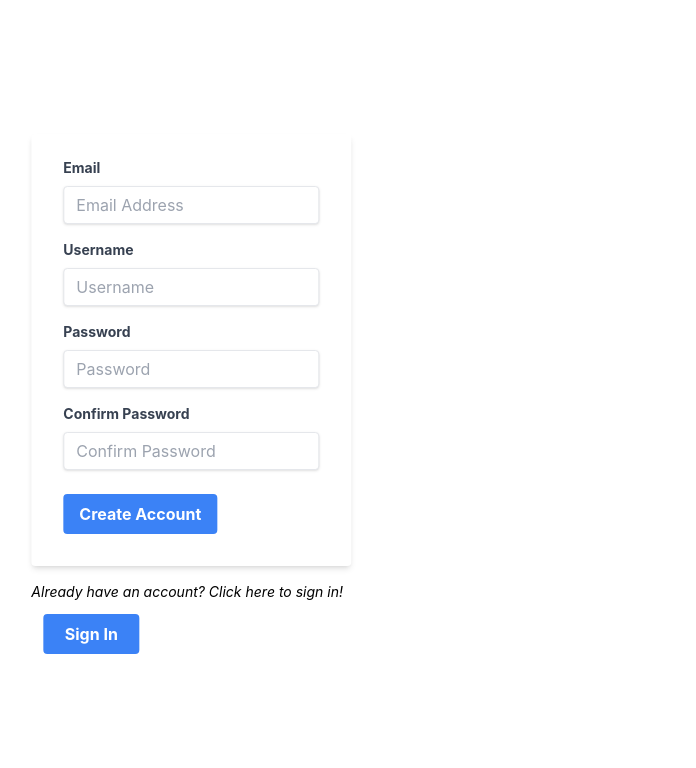
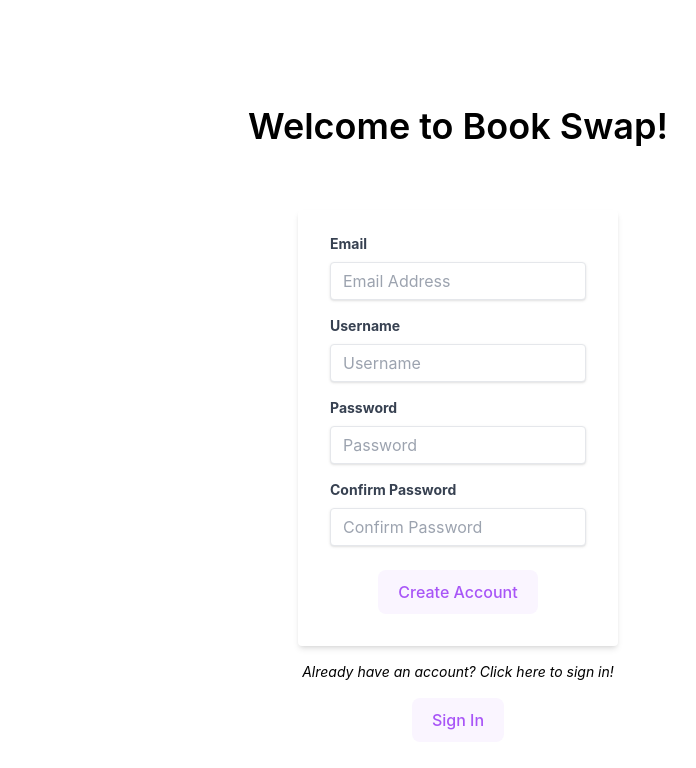
Before and after one commit to sfreifeld/bookswap, a React (Vite) app in the folder client/: page /createaccount in a window 1280 px wide. Shown: the top 768 px of the page, without its empty margins (182-878 px from the left). Built offline with nearby package versions, Linux system fonts and the light colour scheme; no server answers.

Commit message:
styled sign-up

```diff
--- a/client/src/components/Signin.jsx
+++ b/client/src/components/Signin.jsx
@@ -72,7 +72,7 @@ function Signin( { setUser } ) {
                     <input className="shadow appearance-none border rounded w-full py-2 px-3 text-gray-700 leading-tight focus:outline-none focus:shadow-outline" id="password" type="password" placeholder="Password" value={loginPassword} onChange={(e) => setLoginPassword(e.target.value)}/>
                   </div>
                   <div className="flex items-center justify-center">
-                    <button className=" px-5 py-2.5 font-medium bg-purple-50 hover:bg-purple-100 hover:text-purple-600 text-purple-500 rounded-lg" type="submit">
+                    <button className="px-5 py-2.5 font-medium bg-purple-50 hover:bg-purple-100 hover:text-purple-600 text-purple-500 rounded-lg" type="submit">
                       Sign In
                     </button>
                   </div>
--- a/client/src/components/Signup.jsx
+++ b/client/src/components/Signup.jsx
@@ -89,8 +89,9 @@ function Signup( {setUser}) {
     return (
         <>
 
-                <div className="w-full max-w-xs translate-x-2/3 flex flex-col">
-                <form className="bg-white shadow-md rounded px-8 pt-6 pb-8 mb-4" onSubmit={(e)=>handleSignUp(e)}>
+        <div className="h-screen w-screen flex items-center justify-center flex-col space-y-4">
+          <h2 className="text-4xl font-semibold py-12">Welcome to Book Swap!</h2>
+                <form className="bg-white w-1/4 shadow-md rounded px-8 pt-6 pb-8 mb-4" onSubmit={(e)=>handleSignUp(e)}>
                   <div className="mb-4">
                     <label className="block text-gray-700 text-sm font-bold mb-2">
                       Email
@@ -118,14 +119,14 @@ function Signup( {setUser}) {
                     <input className="shadow appearance-none border rounded w-full py-2 px-3 text-gray-700 leading-tight focus:outline-none focus:shadow-outline" id="password-confirmation" type="password" placeholder="Confirm Password" value={confirmPassword} onChange={e => setConfirmPassword(e.target.value)} onBlur={handleConfirmPasswordErrror}/>
                     {confirmPasswordError && <div className ='text-red-600 text-sm italic m-1'>{confirmPasswordError}</div>}
                   </div>
-                  <div className="flex items-center justify-between">
-                    <button className="bg-blue-500 hover:bg-blue-700 text-white font-bold py-2 px-4 rounded focus:outline-none focus:shadow-outline" type="submit">
+                  <div className="flex items-center justify-center">
+                    <button className="px-5 py-2.5 font-medium bg-purple-50 hover:bg-purple-100 hover:text-purple-600 text-purple-500 rounded-lg" type="submit">
                       Create Account
                     </button>
                   </div>
                 </form>
                 <p className = "text-sm italic"> Already have an account?  Click here to sign in!</p>
-              <button onClick={handleSignInClick} className="w-24 m-3 bg-blue-500 hover:bg-blue-700 text-white font-bold py-2 px-4 rounded focus:outline-none focus:shadow-outline">
+              <button onClick={handleSignInClick} className="px-5 py-2.5 font-medium bg-purple-50 hover:bg-purple-100 hover:text-purple-600 text-purple-500 rounded-lg">
                       Sign In
               </button>
               </div>
```
Also changed, not shown: 1 other file (tests, documents, lock files or other folders).
